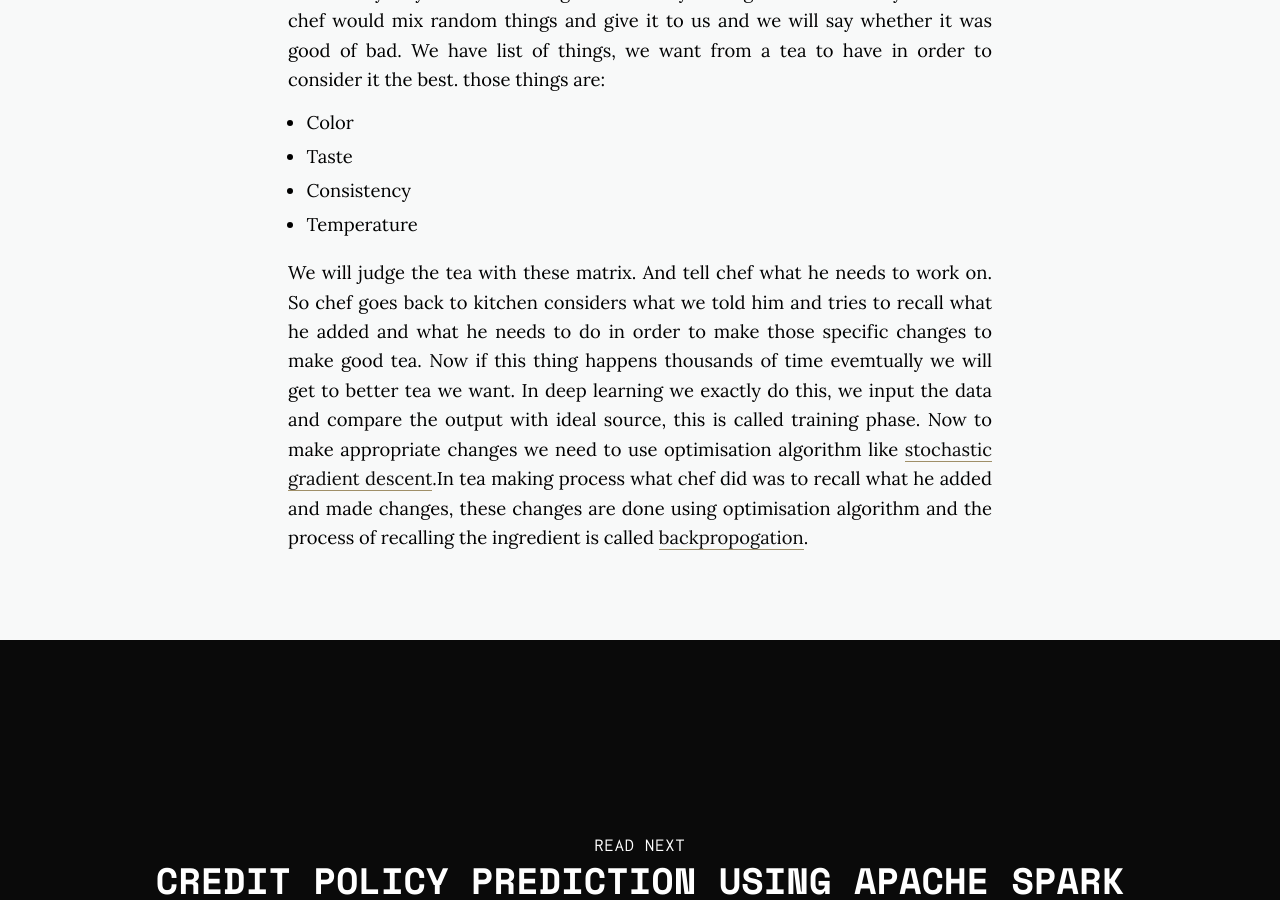
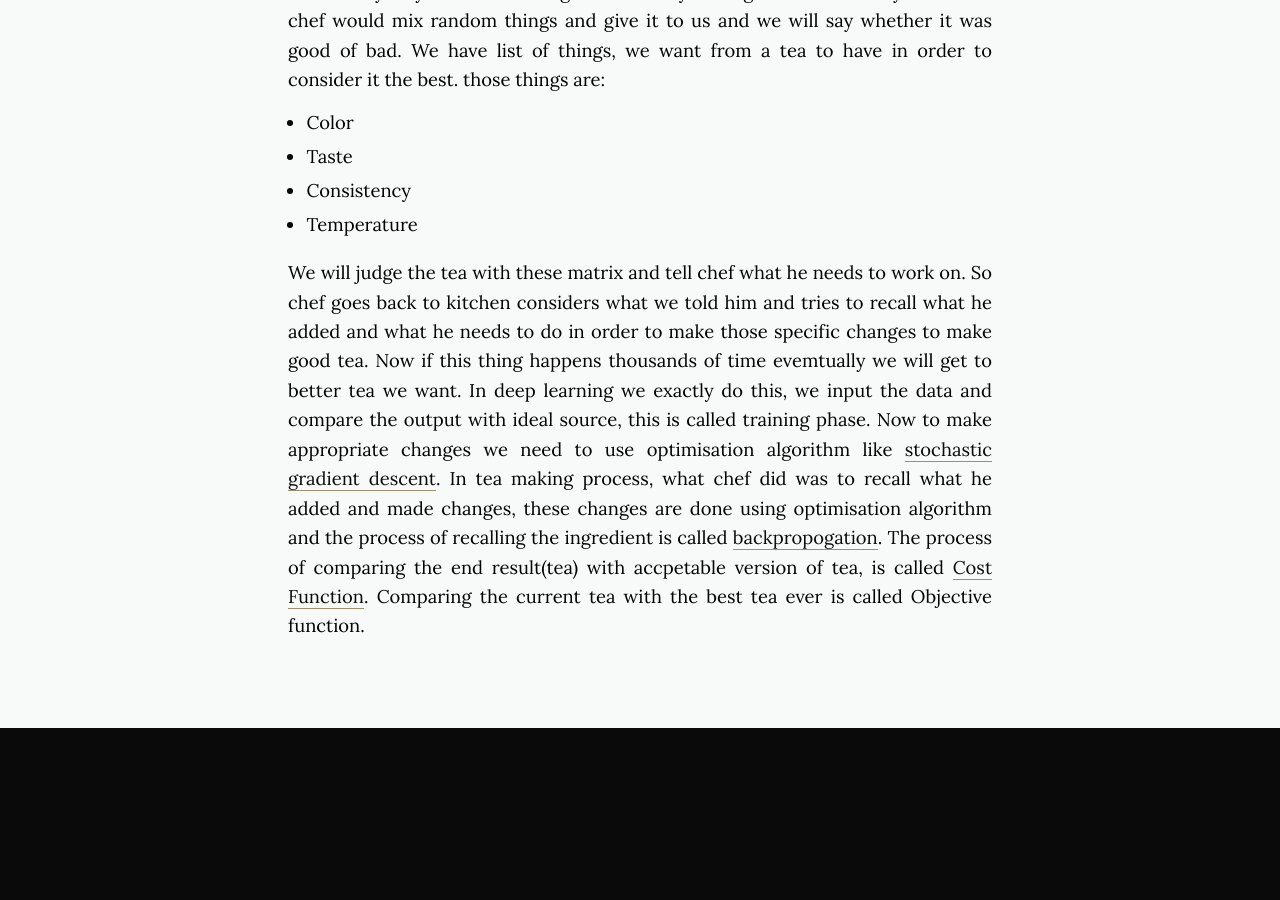
Before and after one commit to daftengineer/daftengineer.github.io, a Jekyll site: the page built from _posts/2018-07-02-deeplearning-chai.markdown, in a window 1280 px wide and 900 px high, scrolled down 1300 px. Built offline with Jekyll 4.4.1, drawn with Linux system fonts in a browser that asks for light colours; nearby versions of some CDN libraries.

Commit message:
Update 2018-07-02-deeplearning-chai.markdown

```diff
--- a/_posts/2018-07-02-deeplearning-chai.markdown
+++ b/_posts/2018-07-02-deeplearning-chai.markdown
@@ -18,5 +18,7 @@ image-sm:
     <li>Consistency</li>
     <li>Temperature</li>
   </ul>
- <p style="text-align:justify;">We will judge the tea with these matrix. And tell chef what he needs to work on. So chef goes back to kitchen considers what we told him and tries to recall what he added and what he needs to do in order to make those specific changes to make good tea. Now if this thing happens thousands of time evemtually we will get to better tea we want. In deep learning we exactly do this, we input the data and compare the output with ideal source, this is called training phase. Now to make appropriate changes we need to use optimisation algorithm like <a href="https://en.wikipedia.org/wiki/Stochastic_gradient_descent">stochastic gradient descent</a>.In tea making process what chef did was to recall what he added and made changes, these changes are done using optimisation algorithm and the process of recalling the ingredient is called <a href="https://en.wikipedia.org/wiki/Backpropagation">backpropogation</a>. </p>
+ <p style="text-align:justify;">We will judge the tea with these matrix and tell chef what he needs to work on. So chef goes back to kitchen considers what we told him and tries to recall what he added and what he needs to do in order to make those specific changes to make good tea. Now if this thing happens thousands of time evemtually we will get to better tea we want. In deep learning we exactly do this, we input the data and compare the output with ideal source, this is called training phase. Now to make appropriate changes we need to use optimisation algorithm like <a href="https://en.wikipedia.org/wiki/Stochastic_gradient_descent">stochastic gradient descent</a>. In tea making process, what chef did was to recall what he added and made changes, these changes are done using optimisation algorithm and the process of recalling the ingredient is called <a href="https://en.wikipedia.org/wiki/Backpropagation">backpropogation</a>. The process of comparing the end result(tea) with accpetable version of tea, is called <a href="https://en.wikipedia.org/wiki/Loss_function">Cost Function</a>. Comparing the current tea with the best tea ever is called Objective function.</p>
+  <p style="text-align:justify;"></p>
+
 </div>
```
